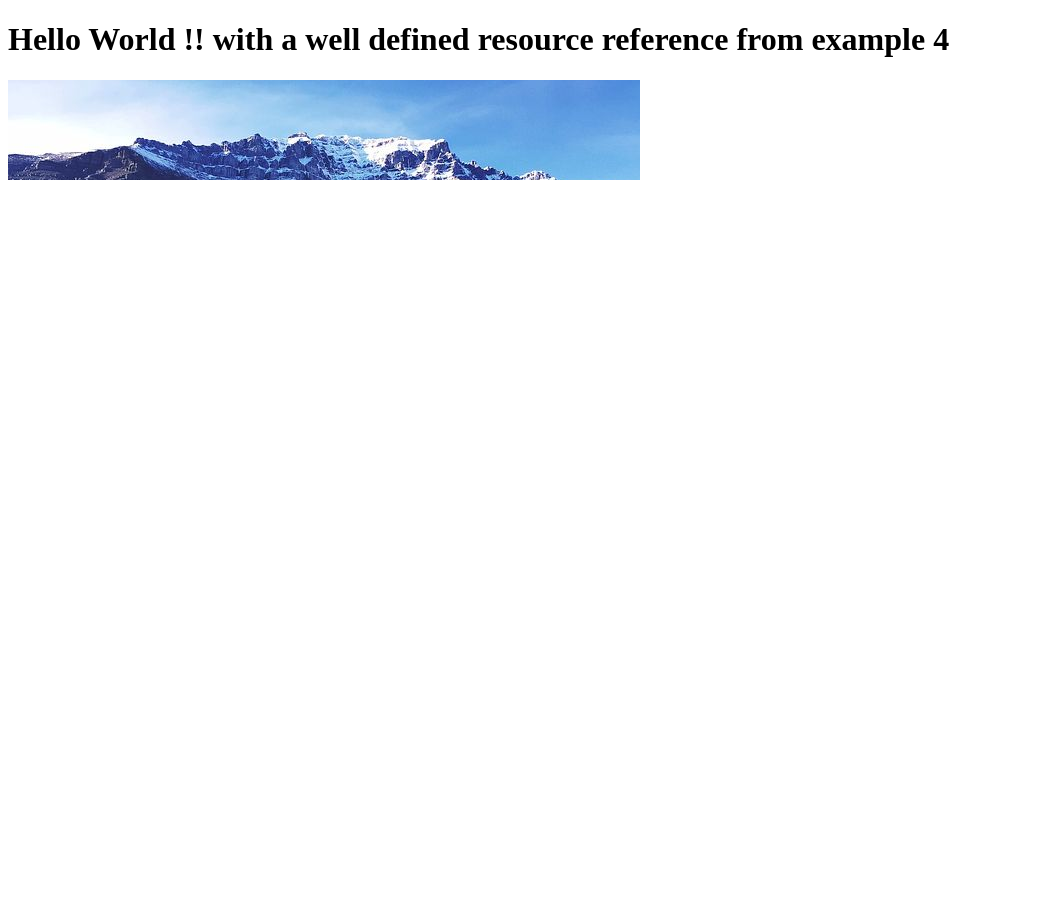
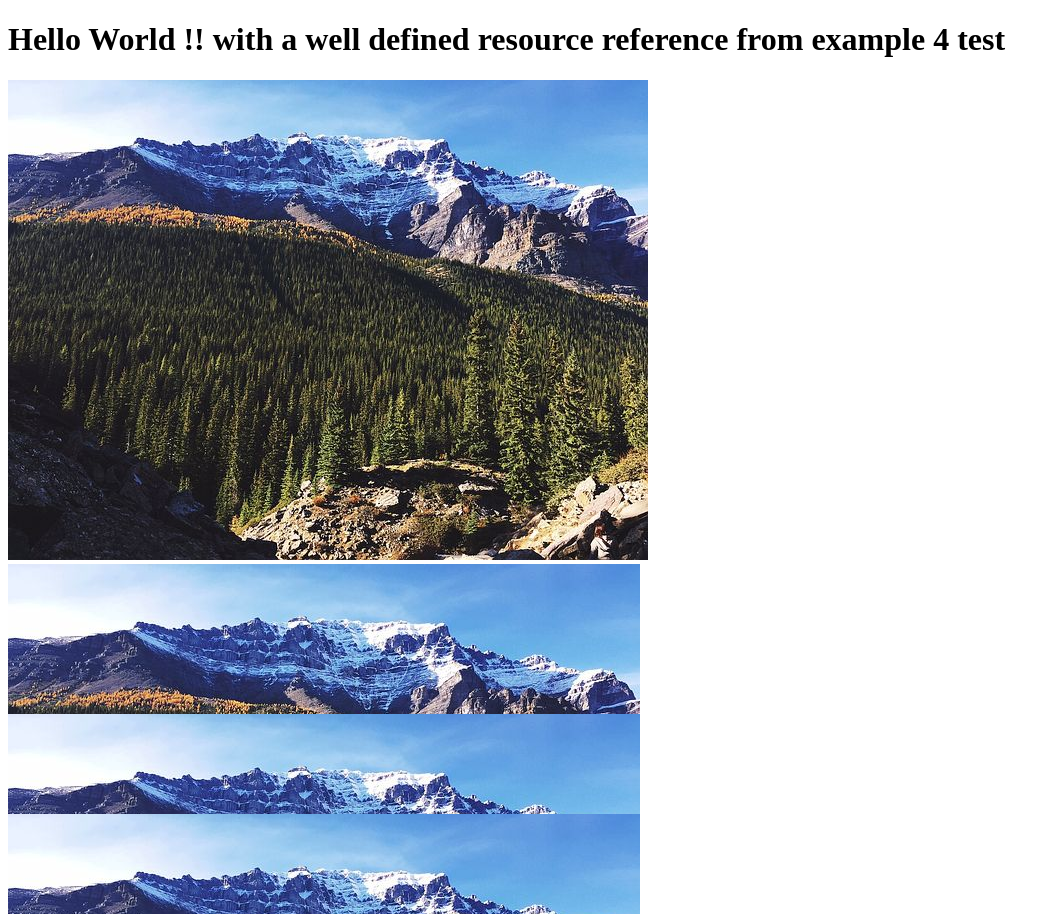
Before and after one commit to andrebiegel/apache-reverse-proxies, a plain HTML site: page app4/index.html in a window 1280 px wide. Shown: the whole page, without its empty margins (0-1060 px from the left). Before the commit the page ends 800 px from the top, so only its background shows below. Drawn offline with Linux system fonts and the light colour scheme.

Commit message:
mod substutite added

```diff
--- a/app4/index.html
+++ b/app4/index.html
@@ -1,11 +1,33 @@
 <!DOCTYPE html>
+
 <html>
-    <head>
-    </head>
-    <body>
-        <h1>Hello World !! with a well defined resource reference  from example 4</h1>
 
-        <div style="height: 100px; width: 50%;background-image: url('/images/image.jpg')"></div>
-    </body>
+<head>
+    <link rel="stylesheet"  type="text/css" href="layout/style.css">
+</head>
+
+<body>
+
+    <style>
+    body div.imagerizedInline {
+        height: 100px;
+        width: 50%;
+        background-image: url("/images/image.jpg")
+    }
+    </style>
+
+    <h1>Hello World !! with a well defined resource reference from example 4 test</h1>
+
+
+    <img src="/images/image.jpg" alt="/images/image.jpg">
+
+
+    <div class="imagerized"></div>
+
+
+    <div class="imagerizedInline"></div>
+
+    <div style="height: 100px; width: 50%;background-image: url('/images/image.jpg')"></div>
+</body>
 
 </html>
--- /dev/null
+++ b/app4/layout/style.css
@@ -0,0 +1,6 @@
+body div.imagerized {
+    height: 150px;
+    width: 50%;
+    background-image: url('/images/image.jpg')
+}
+/* comment */
```
Also changed, not shown: 3 other files.
